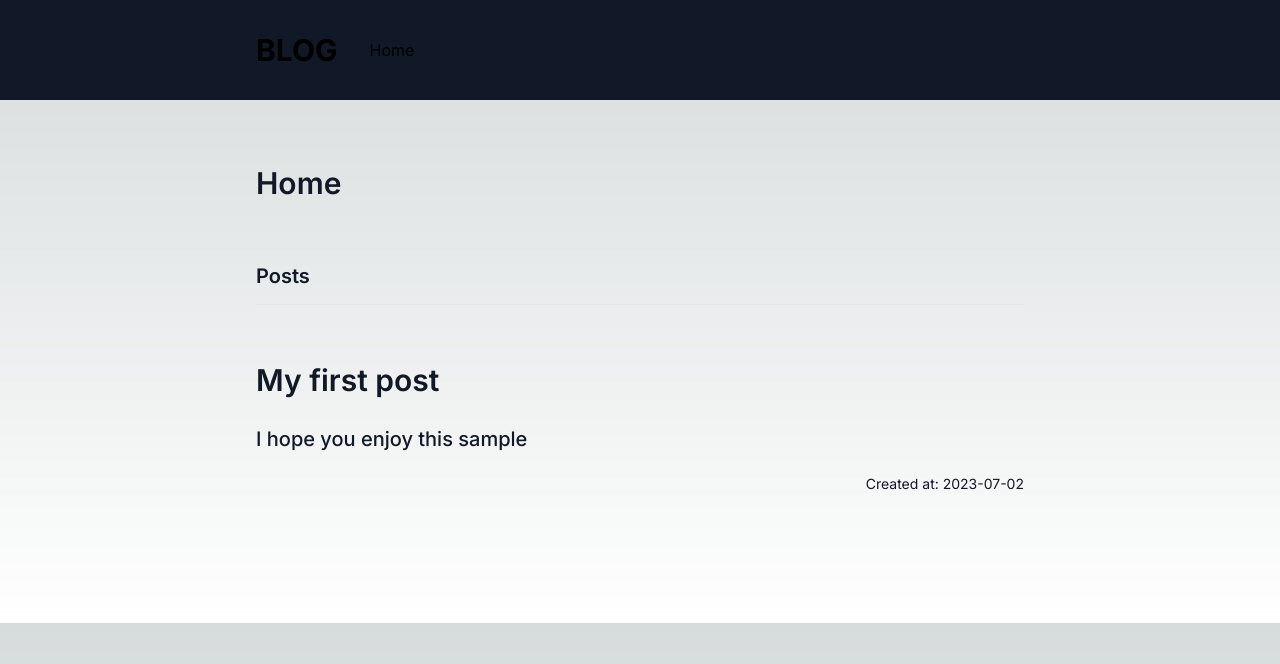
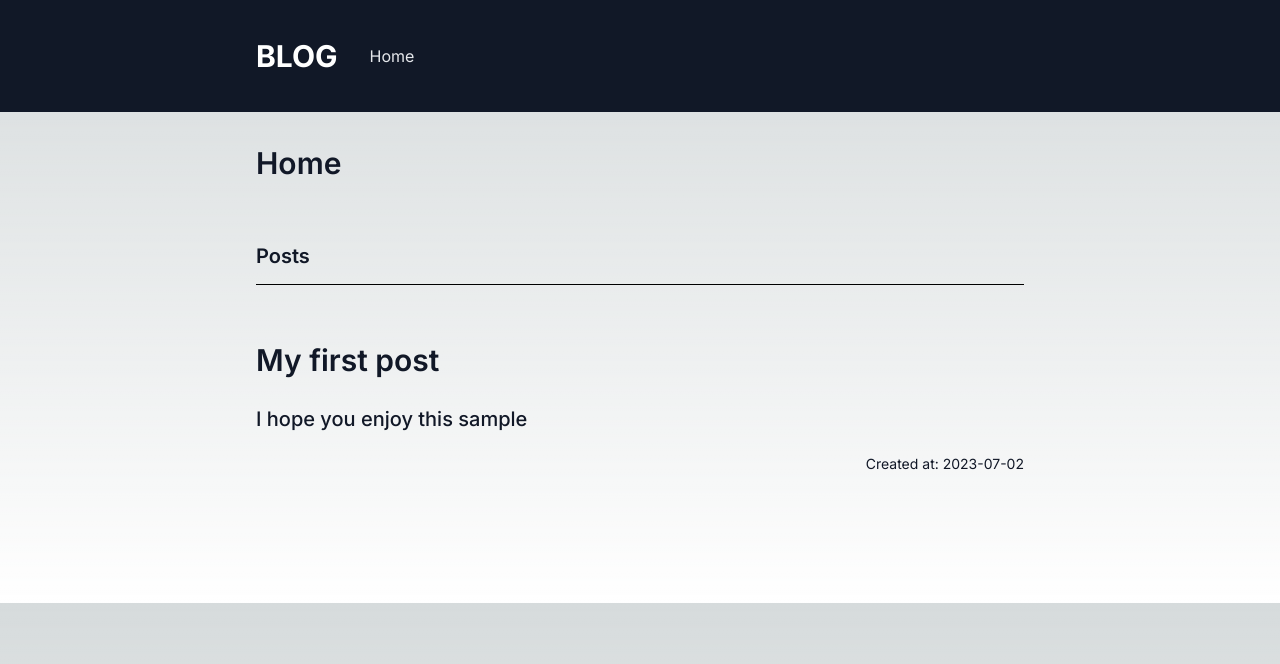
Before and after one commit to zghost10/Blog-Template-Next, a Next.js app: page / in a window 1280 px wide. Shown: the top 664 px of the page. Built offline with nearby package versions, Linux system fonts and the light colour scheme.

Commit message:
feat: fixes navbar on the top

```diff
--- a/app/layout.tsx
+++ b/app/layout.tsx
@@ -13,8 +13,9 @@ export default function RootLayout({
     <html lang="en">
       <body className={inter.className}>
         <Navbar/>
-        {children}
-
+        <main className='mt-36 mb-16'>
+          {children}
+        </main>
       </body>
     </html>
   )
--- a/app/page.tsx
+++ b/app/page.tsx
@@ -22,11 +22,11 @@ const Page = async () => {
   return <>
     <title>Home - Blog</title>
 
-    <Container className="my-16">
+    <Container>
       <article className="prose lg:prose-xl dark:prose-invert">
         <h3>Home</h3>
 
-        <div className="grid grid-cols-1 divide-y">
+        <div className="grid grid-cols-1 divide-y divide-black dark:divide-white">
           <h4>Posts</h4>
           <PostList/>
         </div>
--- a/components/navbar.tsx
+++ b/components/navbar.tsx
@@ -2,14 +2,14 @@ import { Button } from "./button"
 import { Container } from "./container"
 
 export const Navbar = () => {
-  return <nav className="flex p-8 bg-gray-900 w-full">
-    <Container>
-      <div className="flex items-center gap-8">
+  return <nav className="fixed top-0 left-0 h-28 w-screen bg-gray-900">
+    <Container className="h-full">
+      <div className="flex items-center gap-8 h-full">
         <div>
-          <h2 className="font-bold text-3xl">BLOG</h2>
+          <h2 className="font-bold text-3xl text-white">BLOG</h2>
         </div>
 
-        <div>
+        <div className="text-gray-200 text-gray-200">
           <Button href='/'>
             Home
           </Button>
```
